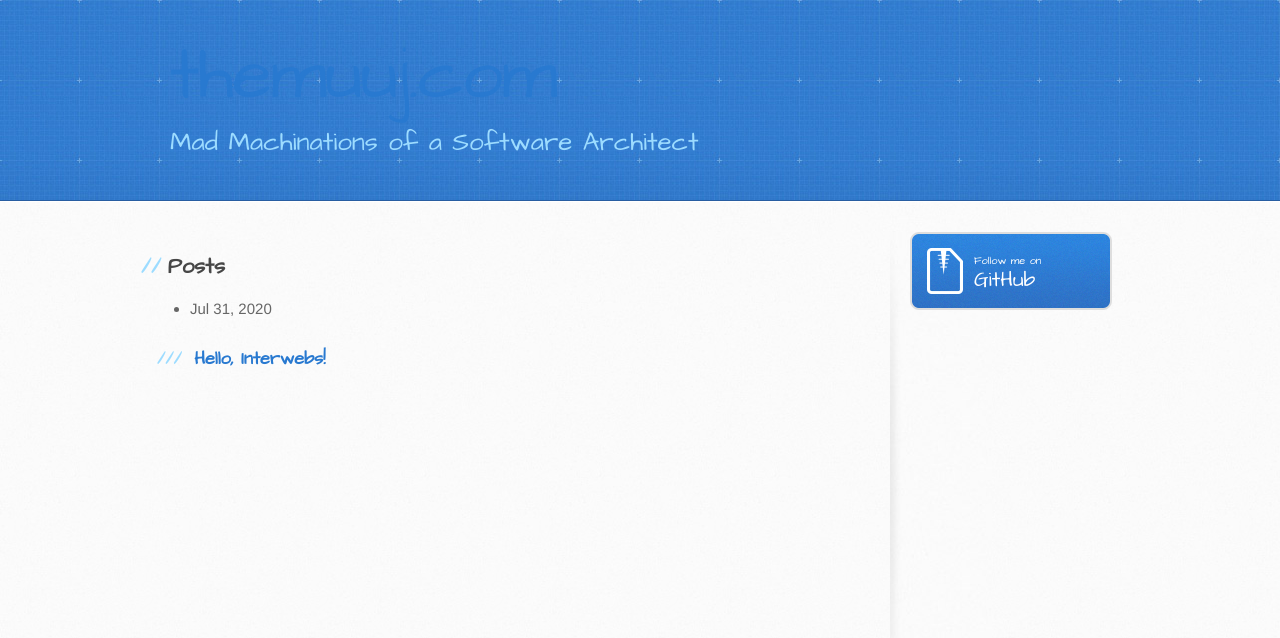
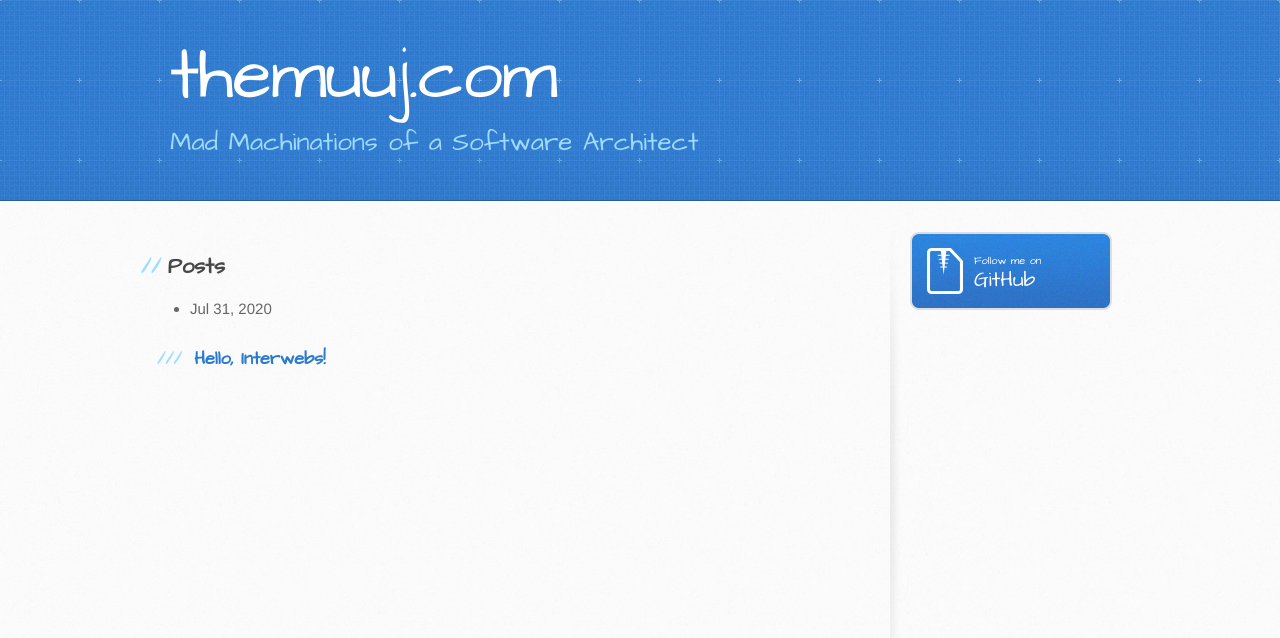
Before and after one commit to TheMuuj/TheMuuj.github.io, a Jekyll site: the page built from index.md, in a window 1280 px wide. Shown: the top 638 px of the page. Built offline with Jekyll 4.4.1, drawn with Linux system fonts in a browser that asks for light colours.

Commit message:
Color h1 link

```diff
--- a/assets/css/style.scss
+++ b/assets/css/style.scss
@@ -2,3 +2,7 @@
 ---
 
 @import 'jekyll-theme-architect';
+
+h1 a {
+    color: white !important;
+}
```
